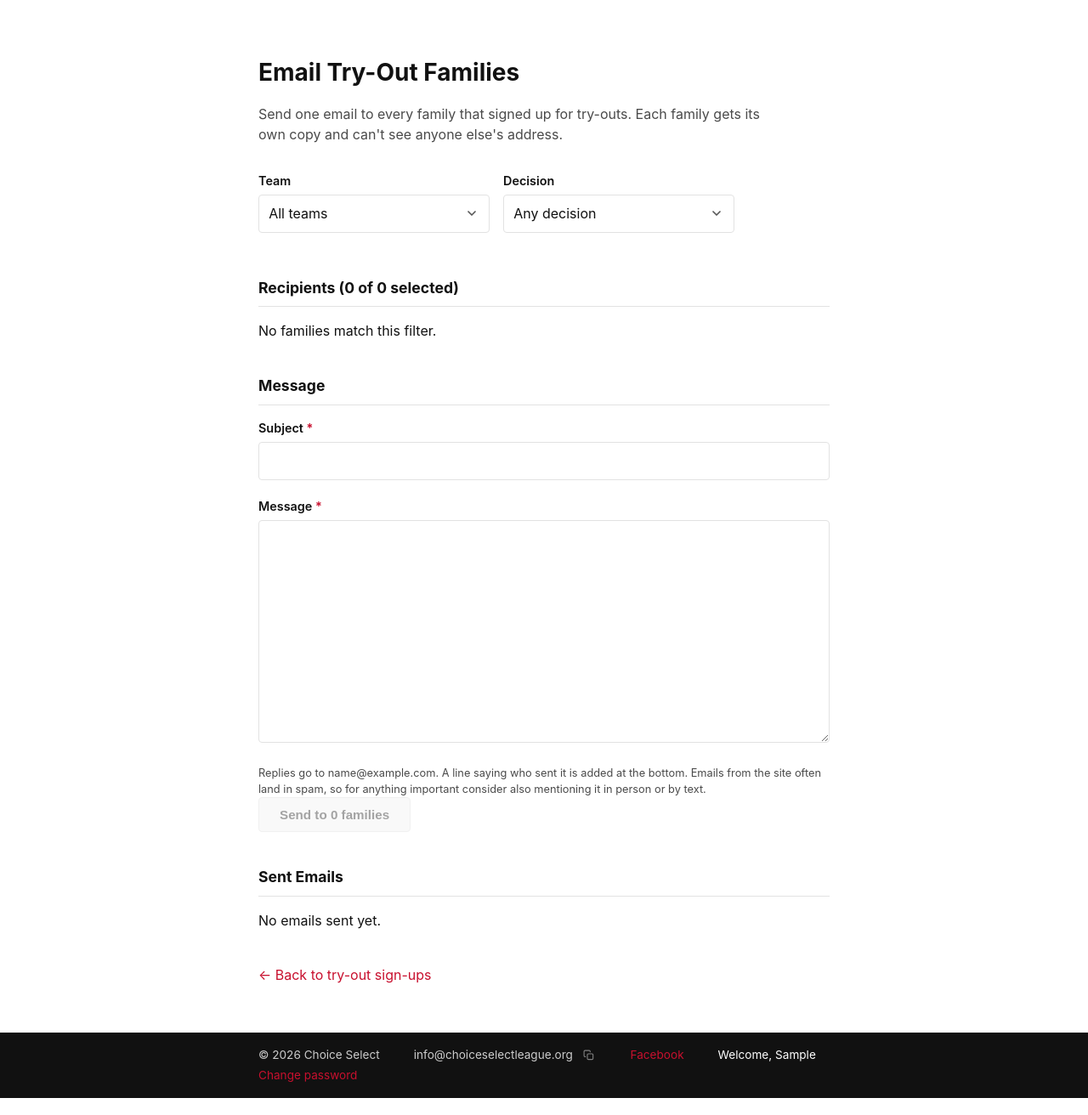
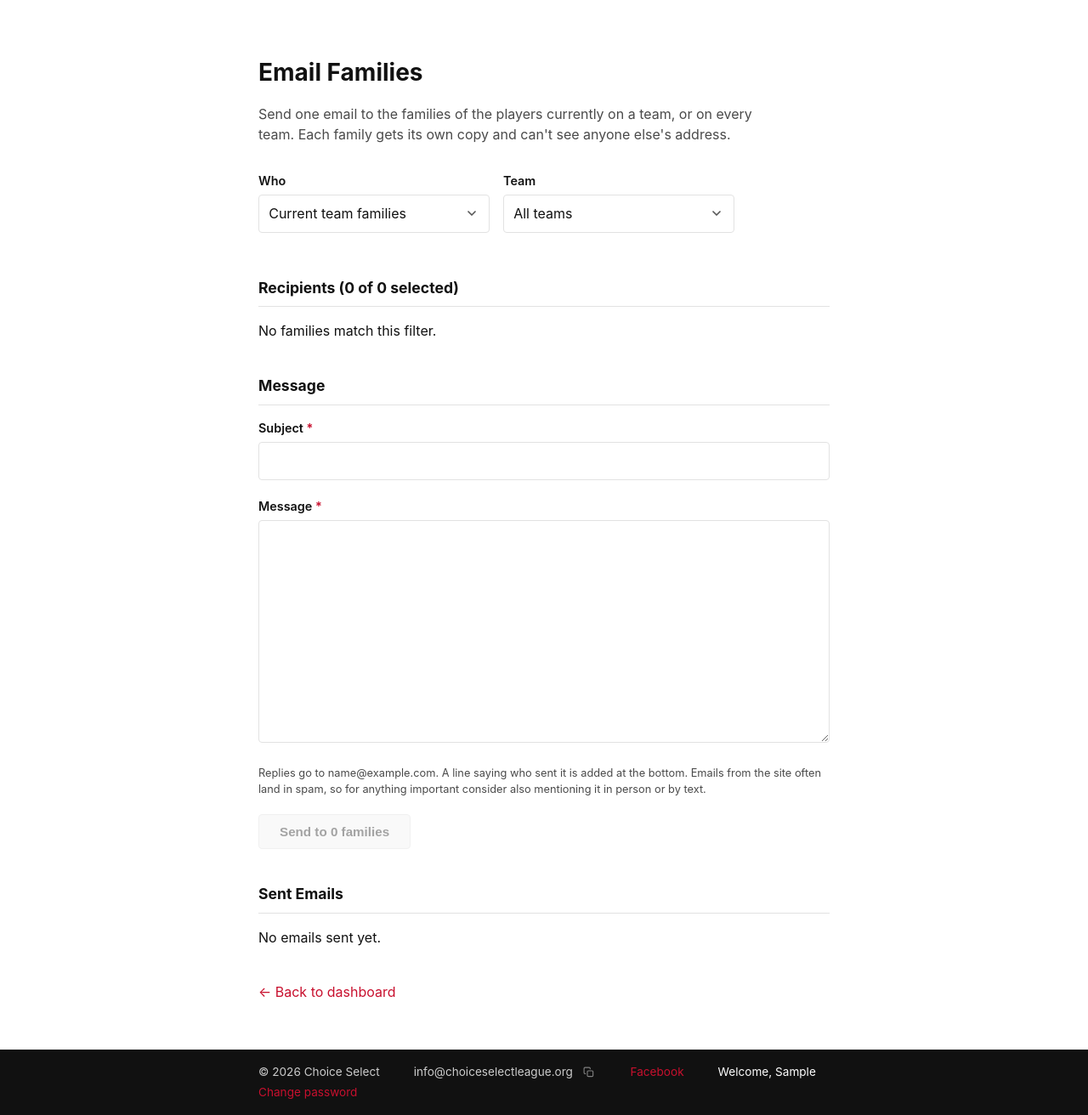
Before and after one commit to haewonito/baseball_club_site, a Django app: page /accounts/dashboard/tryouts/email/ in a window 1280 px wide. Shown: the part 118-1430 px from the top of the page at 85% size. Run offline with Django 5.2, Linux system fonts and the light colour scheme; the visitor is signed in with stand-in values (Sample User, id 1); data comes from the database, SQL or seed files in the repository; data that the repository does not hold is empty; some libraries are stand-ins or nearby versions.

Commit message:
before-debugging
Email Families: add a 'current team families' audience alongside try-out families, for coaches (own teams) and admins (all teams).

Co-Authored-By: Claude Sonnet 5.5 <noreply@anthropic.com>

```diff
--- a/apps/accounts/templates/accounts/admin_tryouts_list.html
+++ b/apps/accounts/templates/accounts/admin_tryouts_list.html
@@ -9,7 +9,7 @@
   </section>
 
   <div class="dashboard-links">
-    <a class="btn" href="{% url 'accounts:tryout_mass_email' %}">Email Families</a>
+    <a class="btn" href="{% url 'accounts:tryout_mass_email' %}?audience=tryouts">Email Families</a>
   </div>
 
   <form class="filter-form" method="get">
--- a/apps/accounts/templates/accounts/coach_tryouts.html
+++ b/apps/accounts/templates/accounts/coach_tryouts.html
@@ -7,7 +7,7 @@
     <div class="page-hero__row">
       <h1>Try-Out Sign-Ups</h1>
       {% if selected_team %}
-        <a class="btn btn--small" href="{% url 'accounts:tryout_mass_email' %}?team={{ selected_team.pk }}">Email Families</a>
+        <a class="btn btn--small" href="{% url 'accounts:tryout_mass_email' %}?audience=tryouts&team={{ selected_team.pk }}">Email Families</a>
       {% endif %}
     </div>
   </section>
--- a/apps/accounts/templates/accounts/dashboard_admin.html
+++ b/apps/accounts/templates/accounts/dashboard_admin.html
@@ -9,7 +9,7 @@
 
   <div class="dashboard-links">
     <a class="btn" href="{% url 'accounts:admin_tryouts_list' %}">Try-Out Sign-Ups</a>
-    <a class="btn" href="{% url 'accounts:tryout_mass_email' %}">Email Try-Out Families</a>
+    <a class="btn" href="{% url 'accounts:tryout_mass_email' %}">Email Families</a>
     <a class="btn" href="{% url 'accounts:admin_fees_list' %}">Fees &amp; Payments</a>
     <a class="btn" href="{% url 'accounts:admin_coaches_list' %}">Coach Bios</a>
     <a class="btn" href="{% url 'accounts:admin_tryout_posters_list' %}">Try-Out Posters</a>
--- a/apps/accounts/templates/accounts/tryout_mass_email.html
+++ b/apps/accounts/templates/accounts/tryout_mass_email.html
@@ -1,18 +1,29 @@
 {% extends "base.html" %}
 
-{% block title %}Email Try-Out Families · {{ block.super }}{% endblock %}
+{% block title %}Email Families · {{ block.super }}{% endblock %}
 
 {% block content %}
   <section class="page-hero">
-    <h1>Email Try-Out Families</h1>
+    <h1>Email Families</h1>
     <p>
-      Send one email to every family that signed up for try-outs{% if not user.is_admin %} for your teams{% endif %}.
+      {% if audience == "roster" %}
+        Send one email to the families of the players currently on {% if user.is_admin %}a team, or on every team{% else %}your teams{% endif %}.
+      {% else %}
+        Send one email to every family that signed up for try-outs{% if not user.is_admin %} for your teams{% endif %}.
+      {% endif %}
       Each family gets its own copy and can't see anyone else's address.
     </p>
   </section>
 
   <form class="filter-form filter-form--wide" method="get">
     <div class="form-row">
+      <div class="form-field">
+        <label for="id_audience">Who</label>
+        <select id="id_audience" name="audience" onchange="this.form.submit()">
+          <option value="roster" {% if audience == "roster" %}selected{% endif %}>Current team families</option>
+          <option value="tryouts" {% if audience == "tryouts" %}selected{% endif %}>Try-out sign-ups</option>
+        </select>
+      </div>
       <div class="form-field">
         <label for="id_team">Team</label>
         <select id="id_team" name="team" onchange="this.form.submit()">
@@ -22,6 +33,7 @@
           {% endfor %}
         </select>
       </div>
+      {% if audience == "tryouts" %}
       <div class="form-field">
         <label for="id_decision">Decision</label>
         <select id="id_decision" name="decision" onchange="this.form.submit()">
@@ -31,6 +43,7 @@
           {% endfor %}
         </select>
       </div>
+      {% endif %}
     </div>
   </form>
 
@@ -40,6 +53,7 @@
     data-count-label="famil"
   >
     {% csrf_token %}
+    <input type="hidden" name="audience" value="{{ audience }}">
     <input type="hidden" name="team" value="{{ selected_team.pk|default:'' }}">
     <input type="hidden" name="decision" value="{{ selected_decision }}">
 
@@ -54,12 +68,12 @@
               <th>Email</th>
               <th>Player</th>
               <th>Team</th>
-              <th>Decision</th>
+              {% if audience == "tryouts" %}<th>Decision</th>{% endif %}
             </tr>
           </thead>
           <tbody>
             {% for family in all_recipients %}
-              {% for signup in family.signups %}
+              {% for item in family.items %}
                 <tr>
                   <td>
                     {% if forloop.first %}
@@ -68,9 +82,9 @@
                   </td>
                   <td>{% if forloop.first %}{{ family.parent }}{% endif %}</td>
                   <td>{% if forloop.first %}{{ family.email }}{% endif %}</td>
-                  <td>{{ signup.player_full_name }}</td>
-                  <td>{{ signup.team.name }}</td>
-                  <td>{{ signup.get_coach_decision_display }}</td>
+                  <td>{{ item.player }}</td>
+                  <td>{{ item.team }}</td>
+                  {% if audience == "tryouts" %}<td>{{ item.detail }}</td>{% endif %}
                 </tr>
               {% endfor %}
             {% endfor %}
@@ -90,7 +104,7 @@
       {% endif %}
       {% include "partials/_form_field.html" with field=form.subject %}
       {% include "partials/_form_field.html" with field=form.body %}
-      <p class="form-field__help">
+      <p class="form-field__help" style="margin-bottom: 1.25rem;">
         Replies go to {{ reply_to }}. A line saying who sent it is added at the bottom.
         Emails from the site often land in spam, so for anything important consider also
         mentioning it in person or by text.
@@ -146,7 +160,8 @@
               <td>{{ email.sent_at|date:"M j, Y g:i A" }}</td>
               <td>{{ email.sent_by|default:"(deleted user)" }}</td>
               <td>
-                {{ email.team.name|default:"All teams" }}{% if email.decision %} &middot; {{ email.get_decision_display }}{% endif %}
+                {% if email.audience == "roster" %}Team families{% else %}Try-out families{% endif %}
+                &middot; {{ email.team.name|default:"All teams" }}{% if email.decision %} &middot; {{ email.get_decision_display }}{% endif %}
                 ({{ email.recipients|length }})
               </td>
               <td>
@@ -165,5 +180,5 @@
     {% endif %}
   </section>
 
-  <p class="back-link"><a href="{{ back_url }}">&larr; Back to try-out sign-ups</a></p>
+  <p class="back-link"><a href="{{ back_url }}">&larr; {{ back_label }}</a></p>
 {% endblock %}
--- a/apps/accounts/views.py
+++ b/apps/accounts/views.py
@@ -864,17 +864,46 @@ def _mass_email_recipients(signups):
         key = signup.parent_email.strip().lower()
         family = families.setdefault(
             key,
-            {"email": signup.parent_email.strip(), "parent": signup.parent_full_name, "signups": []},
+            {"email": signup.parent_email.strip(), "parent": signup.parent_full_name, "items": []},
         )
-        family["signups"].append(signup)
+        family["items"].append(
+            {
+                "player": signup.player_full_name,
+                "team": signup.team.name,
+                "detail": signup.get_coach_decision_display(),
+            }
+        )
+    return list(families.values())
+
+
+def _mass_email_roster_recipients(teams):
+    """Same shape, for the adults actively linked to players currently on
+    `teams`. One entry per parent email, listing each of their kids."""
+    links = (
+        ParentPlayerLink.objects.filter(removed_at__isnull=True, player__team__in=teams)
+        .select_related("parent", "player", "player__team")
+        .order_by("parent__last_name", "parent__first_name", "player__first_name")
+    )
+    families = {}
+    for link in links:
+        key = link.parent.email.strip().lower()
+        family = families.setdefault(
+            key,
+            {"email": link.parent.email.strip(), "parent": str(link.parent), "items": []},
+        )
+        family["items"].append(
+            {"player": str(link.player), "team": link.player.team.name, "detail": ""}
+        )
     return list(families.values())
 
 
 @login_required
 def tryout_mass_email(request):
     """
-    "Email Families": a coach or admin emails every family that signed up
-    for try-outs, optionally narrowed to one team and/or one decision. The
+    "Email Families": a coach or admin emails either the families that signed
+    up for try-outs (audience=tryouts, optionally narrowed by decision) or the
+    families of players currently on a roster (audience=roster), for one team
+    or all of their teams (an admin's "all teams" is everyone). The
     recipient list is shown before sending and recomputed from the filter
     on POST (never taken from the browser). Each family gets its own copy
     (apps.tryouts.emails.send_tryout_mass_email), replies go to the sender,
@@ -888,20 +917,29 @@ def tryout_mass_email(request):
     params = request.POST if request.method == "POST" else request.GET
     team_id = params.get("team", "")
     decision = params.get("decision", "")
+    audience = params.get("audience", "roster")
+    if audience not in ("roster", "tryouts"):
+        return HttpResponseBadRequest("Invalid audience")
+    if audience == "roster":
+        decision = ""
     selected_team = None
     if team_id:
         selected_team = get_object_or_404(allowed_teams, pk=team_id)
     if decision and decision not in dict(TryoutDecision.choices):
         return HttpResponseBadRequest("Invalid decision")
 
-    signups = (
-        TryoutSignup.objects.filter(team__in=[selected_team] if selected_team else allowed_teams)
-        .select_related("team")
-        .order_by("parent_last_name", "parent_first_name", "player_first_name")
-    )
-    if decision:
-        signups = signups.filter(coach_decision=decision)
-    all_recipients = _mass_email_recipients(signups)
+    scope = [selected_team] if selected_team else allowed_teams
+    if audience == "roster":
+        all_recipients = _mass_email_roster_recipients(scope)
+    else:
+        signups = (
+            TryoutSignup.objects.filter(team__in=scope)
+            .select_related("team")
+            .order_by("parent_last_name", "parent_first_name", "player_first_name")
+        )
+        if decision:
+            signups = signups.filter(coach_decision=decision)
+        all_recipients = _mass_email_recipients(signups)
     recipients = all_recipients
     for family in all_recipients:
         family["checked"] = True
@@ -918,7 +956,7 @@ def tryout_mass_email(request):
     if profile and profile.contact_email:
         reply_to = profile.contact_email
 
-    filter_query = f"?team={team_id}&decision={decision}"
+    filter_query = f"?audience={audience}&team={team_id}&decision={decision}"
     if request.method == "POST":
         form = TryoutMassEmailForm(request.POST)
         if not recipients:
@@ -943,6 +981,7 @@ def tryout_mass_email(request):
                     sent_by=user,
                     team=selected_team,
                     decision=decision,
+                    audience=audience,
                     subject=form.cleaned_data["subject"],
                     body=body,
                     recipients=sent,
@@ -964,9 +1003,11 @@ def tryout_mass_email(request):
     if not user.is_admin:
         history = history.filter(Q(sent_by=user) | Q(team__in=allowed_teams))
 
-    filter_teams = allowed_teams.filter(tryout_signups__isnull=False).distinct().order_by(
-        "-season_year", "name"
-    )
+    if audience == "roster":
+        filter_teams = allowed_teams.filter(players__isnull=False)
+    else:
+        filter_teams = allowed_teams.filter(tryout_signups__isnull=False)
+    filter_teams = filter_teams.distinct().order_by("-season_year", "name")
     return render(
         request,
         "accounts/tryout_mass_email.html",
@@ -977,12 +1018,16 @@ def tryout_mass_email(request):
             "filter_teams": filter_teams,
             "selected_team": selected_team,
             "selected_decision": decision,
+            "audience": audience,
             "decision_choices": TryoutDecision.choices,
             "reply_to": reply_to,
             "history": history[:25],
             "back_url": reverse(
-                "accounts:admin_tryouts_list" if user.is_admin else "accounts:coach_tryouts"
+                ("accounts:dashboard_admin" if user.is_admin else "accounts:dashboard_coach")
+                if audience == "roster"
+                else ("accounts:admin_tryouts_list" if user.is_admin else "accounts:coach_tryouts")
             ),
+            "back_label": "Back to dashboard" if audience == "roster" else "Back to try-out sign-ups",
         },
     )
 
```
Also changed, not shown: apps/tryouts/models.py (+7 -0 lines), apps/tryouts/migrations/0020_massemail_audience.py (added).
